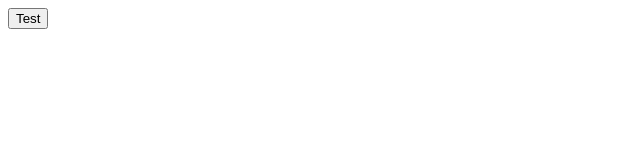
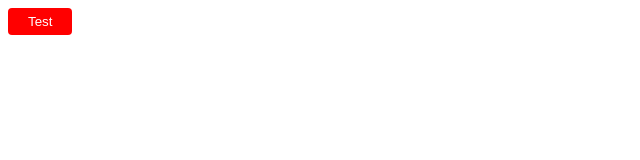
Before and after one commit to oktaysenkan/gatsby-starter, a Gatsby site: page / in a window 1280 px wide. Shown: the whole page, without its empty margins (0-640 px from the left). Built offline with nearby package versions, Linux system fonts and the light colour scheme; Gatsby itself is replaced by a stand-in of ours.

Commit message:
feat: 🎸 styled-components is added

```diff
--- a/package.json
+++ b/package.json
@@ -19,7 +19,8 @@
     "gatsby": "^2.20.12",
     "prop-types": "^15.7.2",
     "react": "^16.12.0",
-    "react-dom": "^16.12.0"
+    "react-dom": "^16.12.0",
+    "styled-components": "^5.1.0"
   },
   "devDependencies": {
     "eslint": "^6.8.0",
--- a/src/components/Button/Button.jsx
+++ b/src/components/Button/Button.jsx
@@ -1,7 +1,16 @@
 import React from 'react';
 import PropTypes from 'prop-types';
+import styled from 'styled-components';
 
-const Button = ({ children }) => <button type="button">{children}</button>;
+const ButtonWrapper = styled.button`
+  background-color: red;
+  color: white;
+  padding: 6px 20px;
+  border-radius: 4px;
+  border: 0px;
+`;
+
+const Button = ({ children }) => <ButtonWrapper>{children}</ButtonWrapper>;
 
 Button.propTypes = {
   children: PropTypes.string.isRequired,
```
Also changed, not shown: 1 other file.
